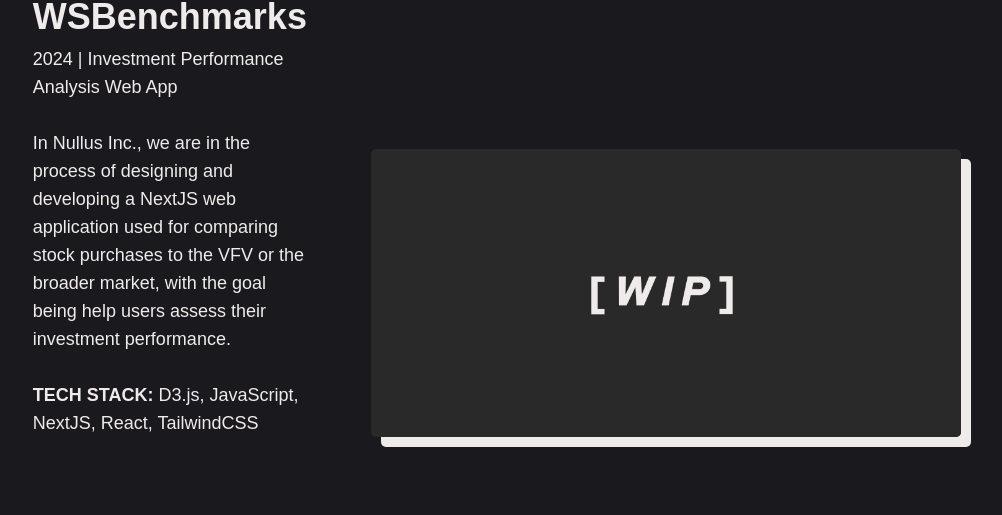
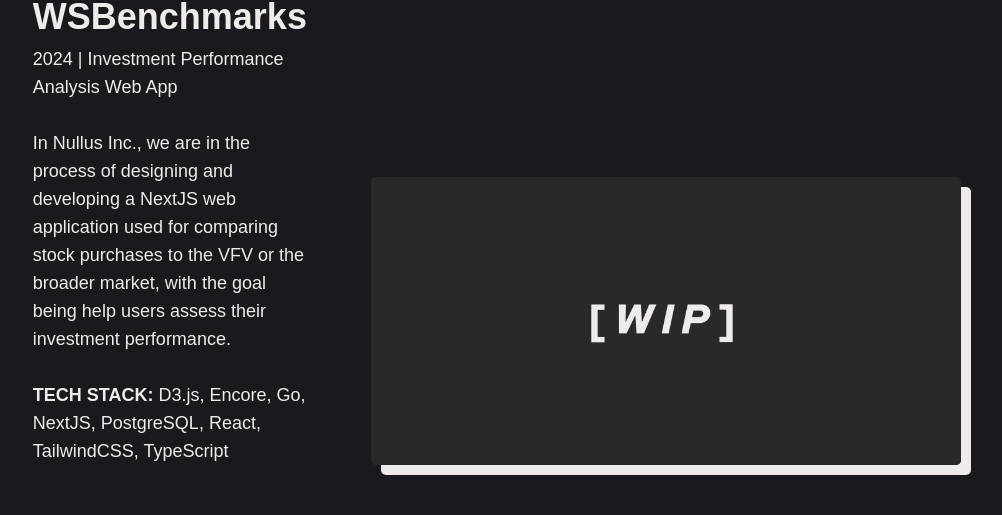
Before and after one commit to alejandrocqvd/Portfolio, a Next.js app: page / in a window 1280 px wide. Shown: the part 3167-3682 px from the top of the page, without its empty margins (143-1145 px from the left). Built offline with nearby package versions, Linux system fonts and the light colour scheme.

Commit message:
updated wsbenchmarks tech stack

```diff
--- a/src/components/WorkShowcaseSection.js
+++ b/src/components/WorkShowcaseSection.js
@@ -18,7 +18,7 @@
           subtitle="2024 | Investment Performance Analysis Web App"
           description="In Nullus Inc., we are in the process of designing and developing a NextJS web application used for comparing
           stock purchases to the VFV or the broader market, with the goal being help users assess their investment performance."
-          techStack="D3.js, JavaScript, NextJS, React, TailwindCSS"
+          techStack="D3.js, Encore, Go, NextJS, PostgreSQL, React, TailwindCSS, TypeScript"
           image="/WIP.png"
           reversed={true}
         />
```
